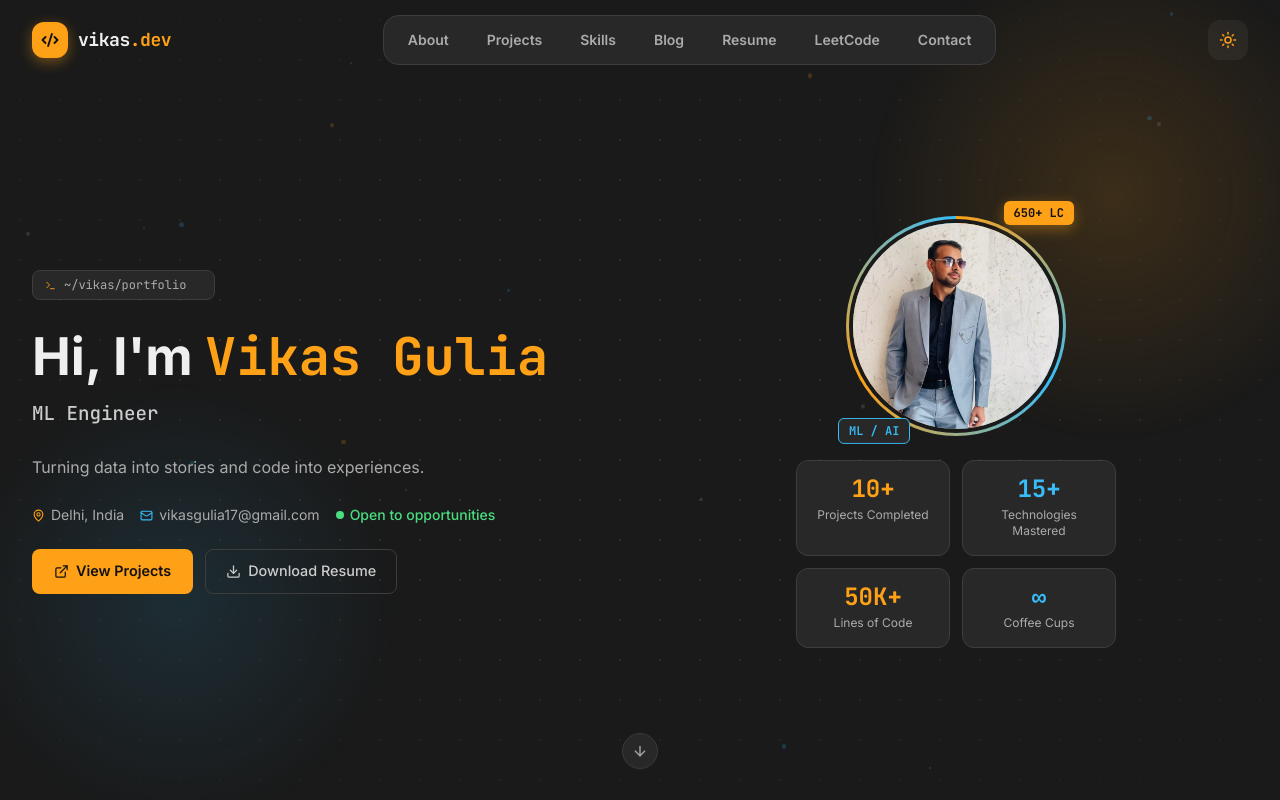
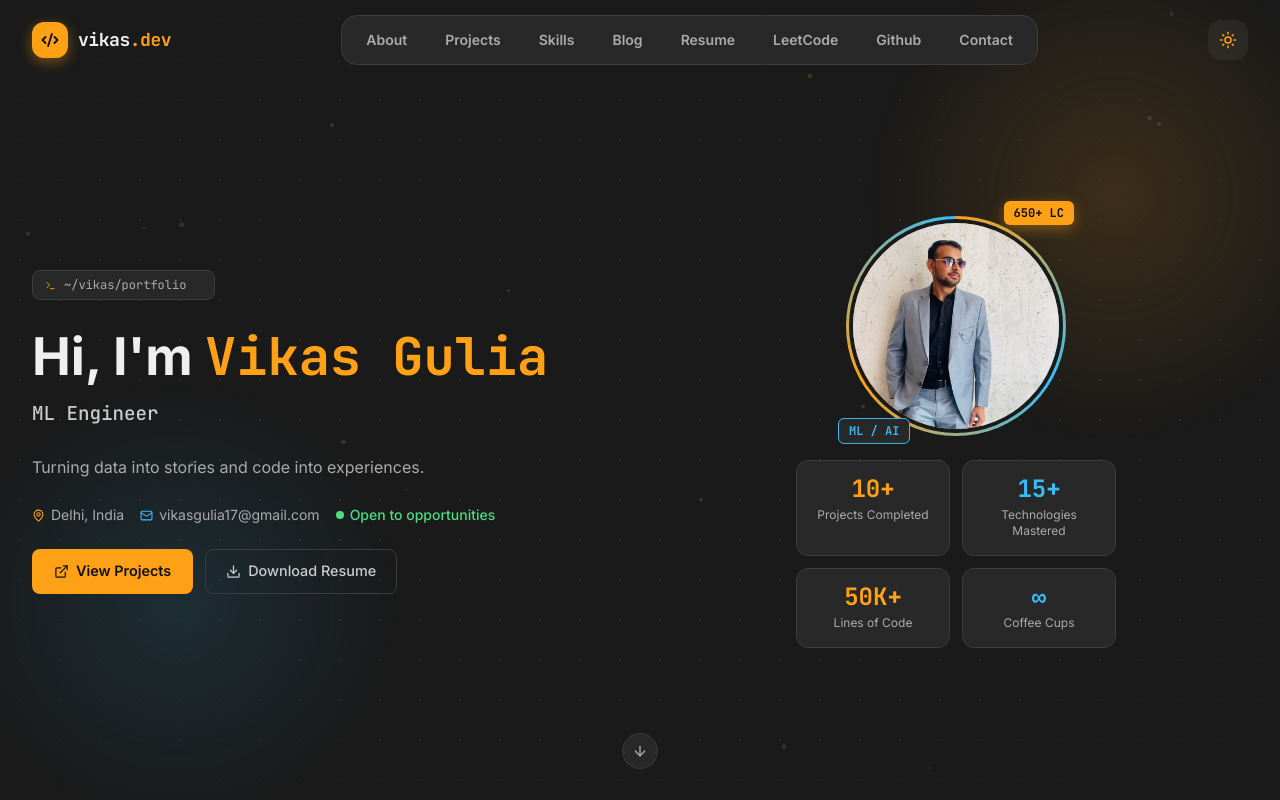
Before and after one commit to VIKASGULIA17/Myportfolio, a Next.js app: page / in a window 1280 px wide. Shown: the top 800 px of the page. Built offline with nearby package versions, Linux system fonts and the light colour scheme.

Commit message:
added github nav

```diff
--- a/src/components/Header.jsx
+++ b/src/components/Header.jsx
@@ -15,6 +15,7 @@ const NAV = [
   { label: 'Blog',     href: '#blog',     section: true  },
   { label: 'Resume',   href: '/resume',   section: false },
   { label: 'LeetCode', href: '/leetcode', section: false },
+  { label: 'Github', href: '/github', section: false },
   { label: 'Contact',  href: '#contact',  section: true  },
 ]
 
```
